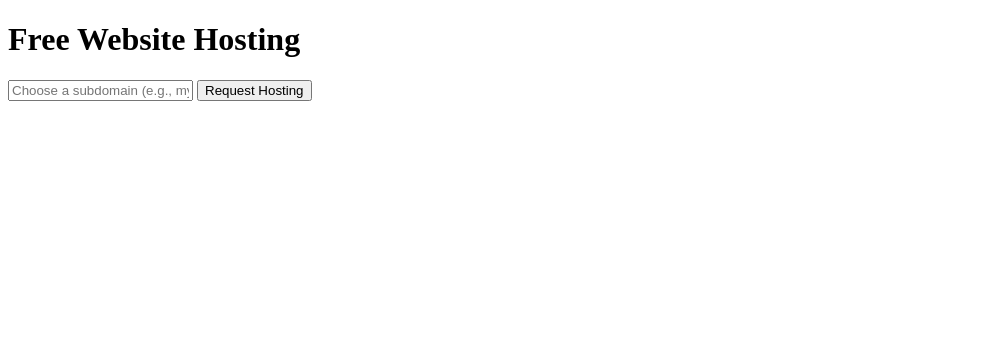
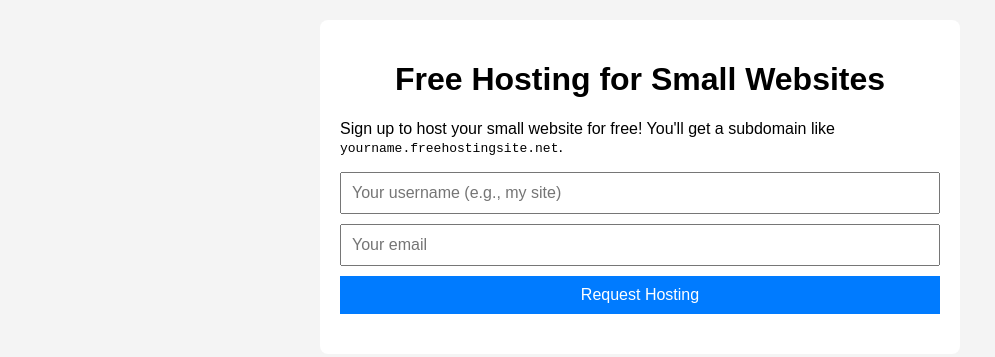
Before and after one commit to nextainai/testing, a plain HTML site: page index.html in a window 1280 px wide. Shown: the whole page, without its empty margins (0-995 px from the left). Drawn offline with Linux system fonts and the light colour scheme.

Commit message:
Update index.html

```diff
--- a/index.html
+++ b/index.html
@@ -2,23 +2,40 @@
 <html lang="en">
 <head>
   <meta charset="UTF-8">
-  <title>Free Hosting Service</title>
+  <meta name="viewport" content="width=device-width, initial-scale=1.0">
+  <title>Free Hosting for Small Websites</title>
+  <style>
+    body { font-family: Arial, sans-serif; margin: 0; padding: 20px; background: #f4f4f4; }
+    .container { max-width: 600px; margin: 0 auto; background: white; padding: 20px; border-radius: 8px; }
+    h1 { text-align: center; }
+    form { display: flex; flex-direction: column; gap: 10px; }
+    input, button { padding: 10px; font-size: 16px; }
+    button { background: #007bff; color: white; border: none; cursor: pointer; }
+    button:hover { background: #0056b3; }
+    #result { margin-top: 20px; color: #333; }
+  </style>
 </head>
 <body>
-  <h1>Free Website Hosting</h1>
-  <form id="hostingForm">
-    <input type="text" id="subdomain" placeholder="Choose a subdomain (e.g., my site)" required>
-    <button type="submit">Request Hosting</button>
-  </form>
-  <div id="result"></div>
+  <div class="container">
+    <h1>Free Hosting for Small Websites</h1>
+    <p>Sign up to host your small website for free! You'll get a subdomain like <code>yourname.freehostingsite.net</code>.</p>
+    <form id="hostingForm">
+      <input type="text" id="username" placeholder="Your username (e.g., my site)" required>
+      <input type="email" id="email" placeholder="Your email" required>
+      <button type="submit">Request Hosting</button>
+    </form>
+    <div id="result"></div>
+  </div>
 
   <script>
     document.getElementById('hostingForm').addEventListener('submit', async (e) => {
       e.preventDefault();
-      const subdomain = document.getElementById('subdomain').value;
+      const username = document.getElementById('username').value;
+      const email = document.getElementById('email').value;
+
       const response = await fetch('/.netlify/functions/request-hosting', {
         method: 'POST',
-        body: JSON.stringify({ subdomain }),
+        body: JSON.stringify({ username, email }),
         headers: { 'Content-Type': 'application/json' },
       });
       const data = await response.json();
```
